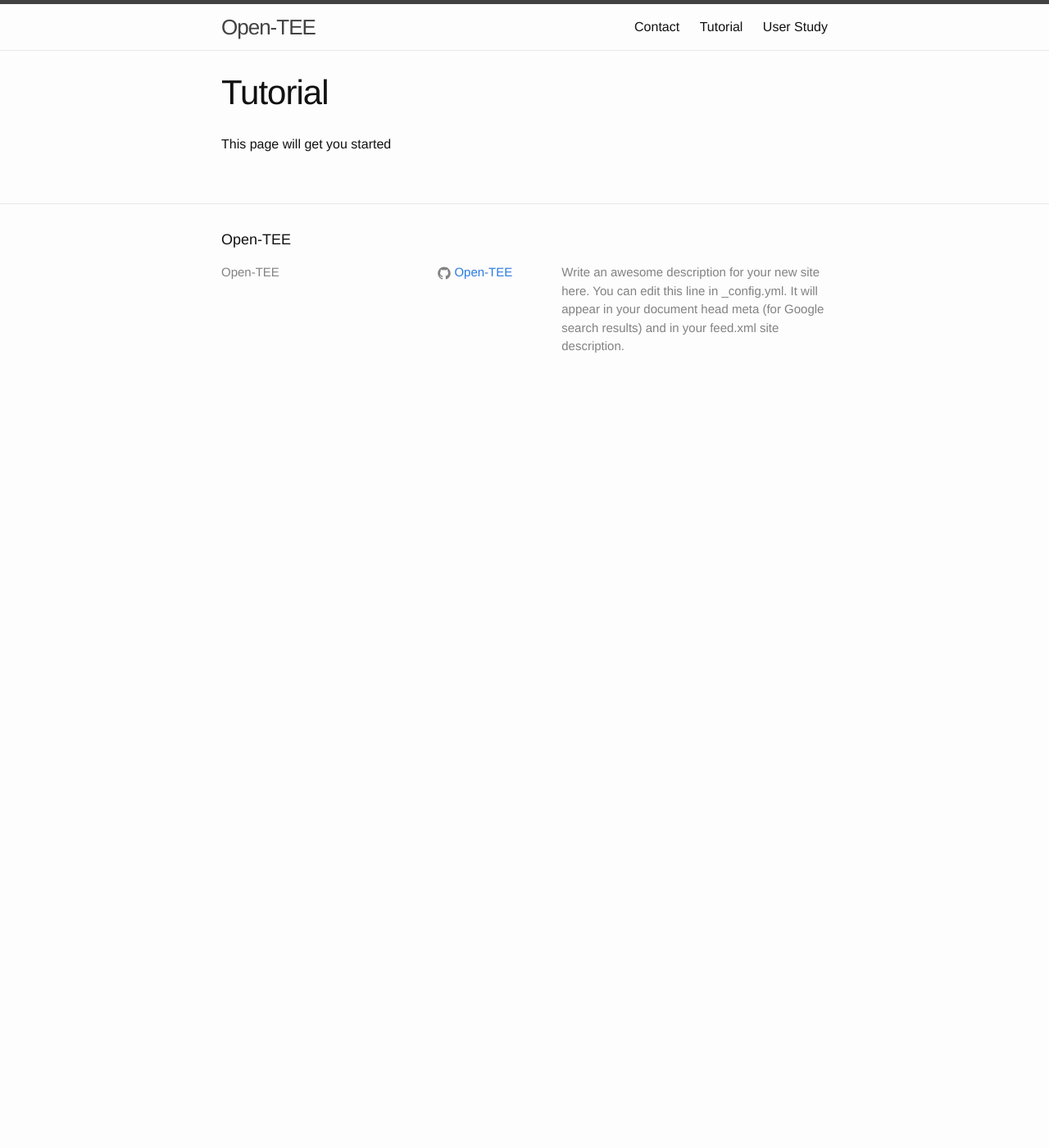
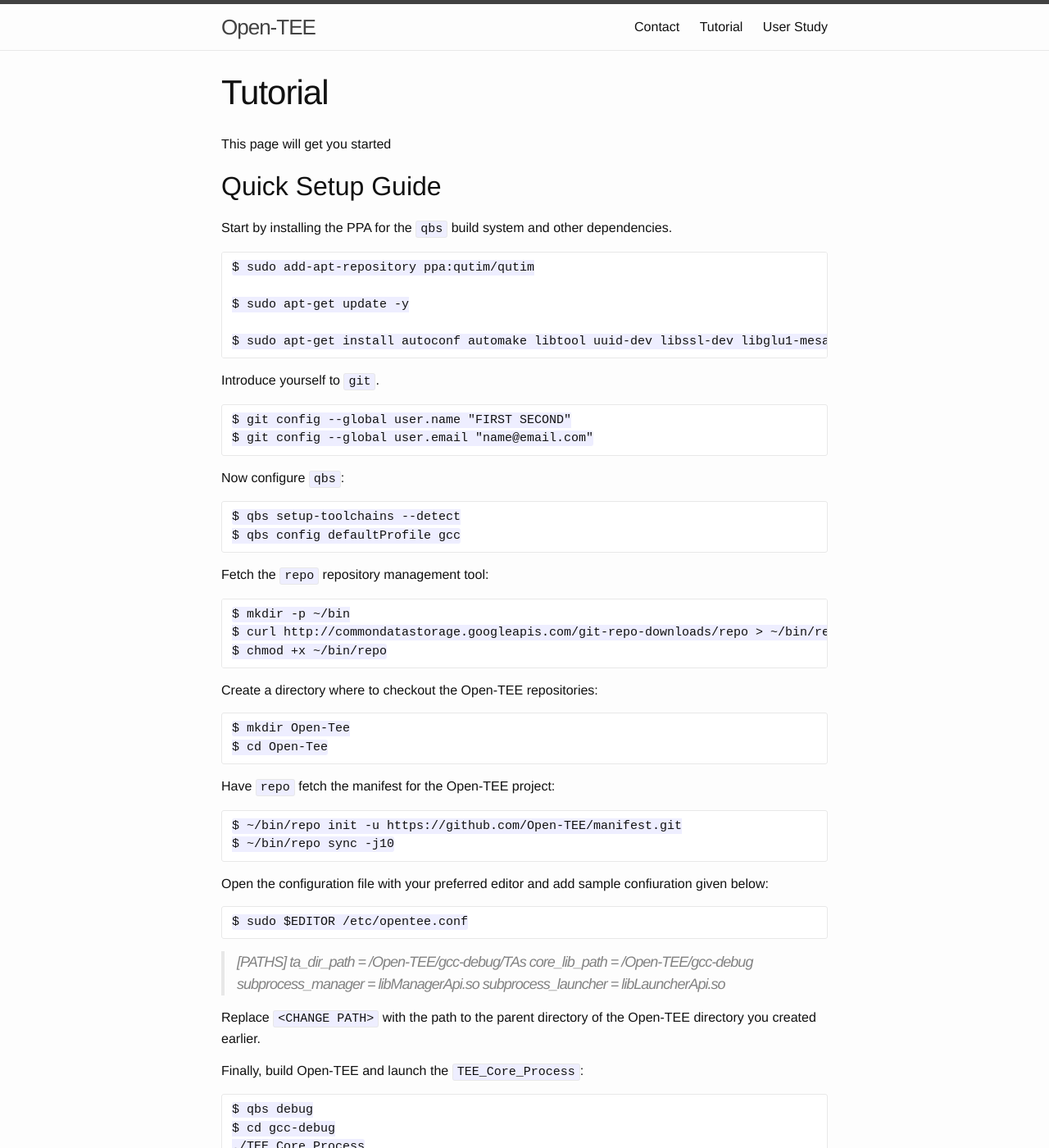
Before and after one commit to Open-TEE/Open-Tee.github.io, a Jekyll site: the page built from tutorial.md, in a window 1280 px wide and 1400 px high. Shown: the whole window at 82% size. Built offline with Jekyll 4.4.1, drawn with Linux system fonts in a browser that asks for light colours; some of the changed text lies outside the part shown.

Commit message:
Update tutorial
Signed-off-by: Thomas Nyman <thomas.nyman@aalto.fi>

```diff
--- a/tutorial.md
+++ b/tutorial.md
@@ -5,3 +5,85 @@ permalink: /tutorial/
 ---
 
 This page will get you started
+
+## Quick Setup Guide
+
+Start by installing the PPA for the `qbs` build system and other dependencies.
+
+    $ sudo add-apt-repository ppa:qutim/qutim
+
+    $ sudo apt-get update -y
+
+    $ sudo apt-get install autoconf automake libtool uuid-dev libssl-dev libglu1-mesa-dev libelfg0-dev mesa-common-dev build-essential git curl htop pkg-config qbs gdb
+
+
+Introduce yourself to `git`.
+
+    $ git config --global user.name "FIRST SECOND"
+    $ git config --global user.email "name@email.com"
+
+
+Now configure `qbs`:
+
+    $ qbs setup-toolchains --detect
+    $ qbs config defaultProfile gcc
+
+
+Fetch the `repo` repository management tool:
+
+	$ mkdir -p ~/bin
+    $ curl http://commondatastorage.googleapis.com/git-repo-downloads/repo > ~/bin/repo
+    $ chmod +x ~/bin/repo
+
+
+Create a directory where to checkout the Open-TEE repositories:
+
+    $ mkdir Open-Tee
+    $ cd Open-Tee
+
+Have `repo` fetch the manifest for the Open-TEE project:
+
+    $ ~/bin/repo init -u https://github.com/Open-TEE/manifest.git
+    $ ~/bin/repo sync -j10
+
+Open the configuration file with your preferred editor and add sample confiuration given below:
+
+    $ sudo $EDITOR /etc/opentee.conf
+
+> [PATHS]
+> ta_dir_path = <CHANGE PATH>/Open-TEE/gcc-debug/TAs
+> core_lib_path = <CHANGE PATH>/Open-TEE/gcc-debug
+> subprocess_manager = libManagerApi.so
+> subprocess_launcher = libLauncherApi.so
+
+Replace `<CHANGE PATH>` with the path to the parent directory of the Open-TEE directory you created earlier.
+
+Finally, build Open-TEE and launch the `TEE_Core_Process`:
+
+    $ qbs debug
+    $ cd gcc-debug
+    ./TEE_Core_Process
+
+Verify that Open-TEE is running with `ps`:
+
+    $ ps waux | grep tee
+
+You should see output similar to the example below:
+
+> gcc-debug$ ps waux |grep tee
+> brian     5738  0.0  0.0  97176   852 ?        Sl   10:40   0:00 tee_manager
+> brian     5739  0.0  0.0  25216  1144 ?        S    10:40   0:00 tee_launcher
+
+Take not of the PID of the `tee_launcher` process and attach `gdb` to it:
+
+    $ gdb  TEE_Core_Process <PID of tee_launcher>
+
+In `gdb`, enter the following commands:
+
+    set follow-fork-mode child
+    c
+
+In second terminal run the client application:
+
+	$ cd Open-TEE/gcc-debug
+    $ ./conn_test_app
```
